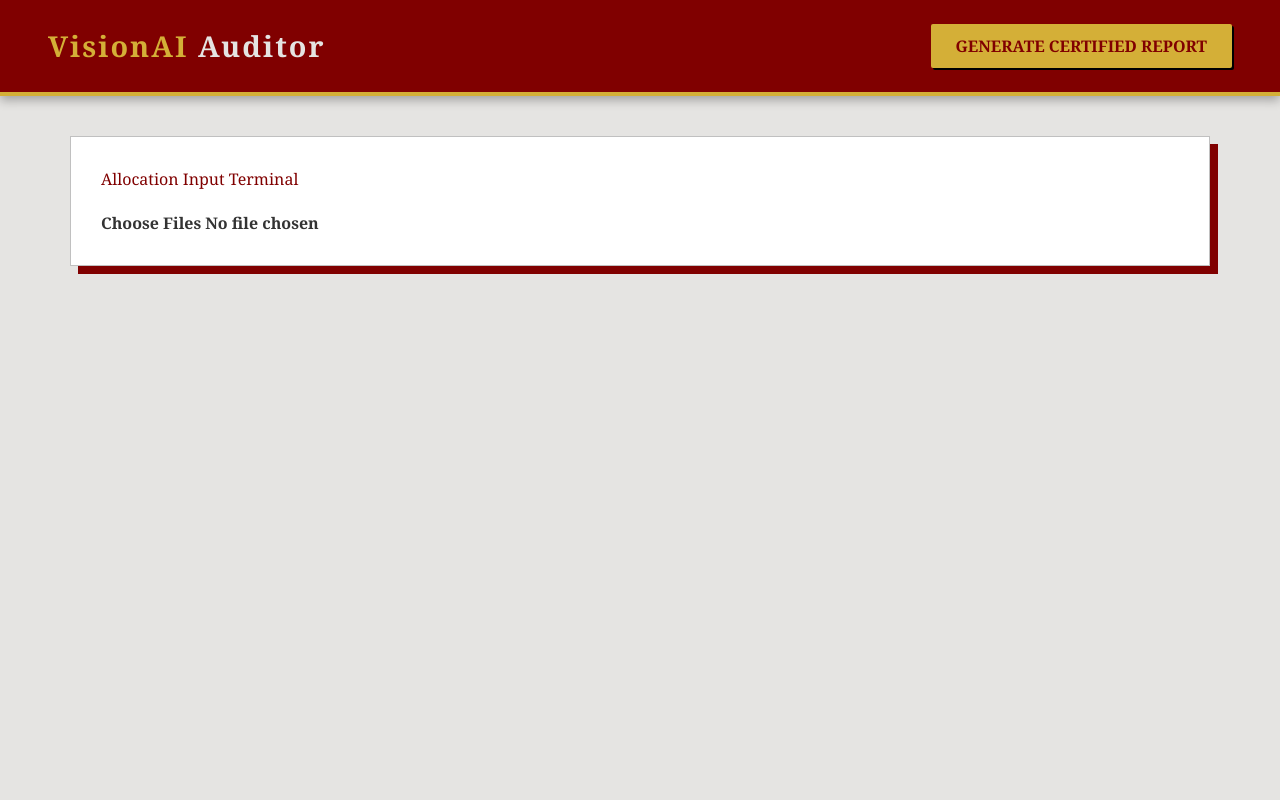
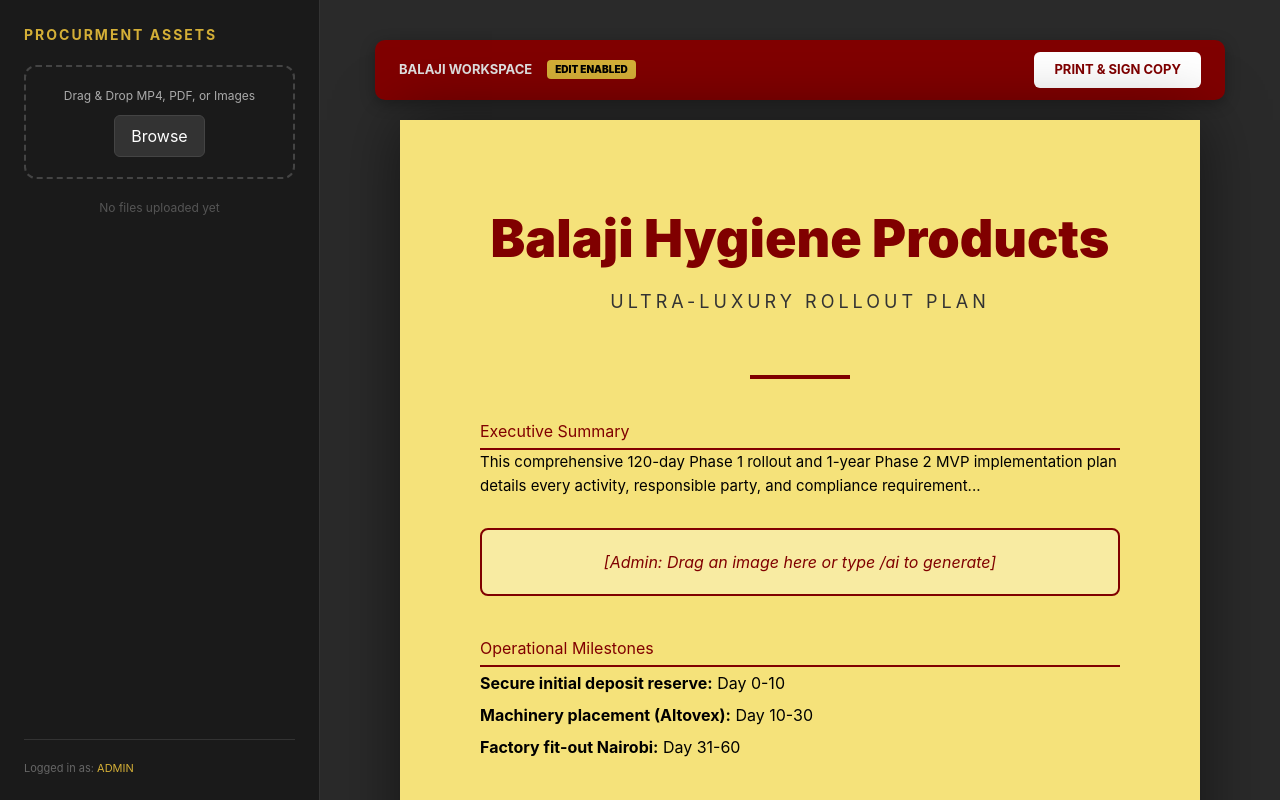
Before and after one commit to dreamteamug-ship-it/vision-ai-auditor, a Next.js app: page / in a window 1280 px wide. Built offline with nearby package versions, Linux system fonts and the light colour scheme.

Commit message:
Update page.tsx

```diff
--- a/src/app/page.tsx
+++ b/src/app/page.tsx
@@ -1,126 +1,133 @@
 "use client";
-import React, { useState } from 'react';
+import React, { useState, useRef } from 'react';
 
-export default function Page() {
-  const [results, setResults] = useState([]);
-  const [isWorking, setIsWorking] = useState(false);
+export default function VisionAIWorkspace() {
+  const [sidebarFiles, setSidebarFiles] = useState<{name: string, type: string}[]>([]);
+  const [isAdmin, setIsAdmin] = useState(true); // Toggle for Admin/Viewer mode
+  const [stamps, setStamps] = useState<{ x: number, y: number }[]>([]);
+  const fileInputRef = useRef<HTMLInputElement>(null);
 
-  async function uploadFiles(e) {
-    const selectedFiles = e.target.files;
-    if (!selectedFiles || selectedFiles.length === 0) return;
-    setIsWorking(true);
-    const formData = new FormData();
-    for (let i = 0; i < selectedFiles.length; i++) {
-      formData.append('files', selectedFiles[i]);
+  // 1. Handle Sidebar Uploads (Left Panel)
+  const handleSidebarUpload = (e: React.ChangeEvent<HTMLInputElement>) => {
+    if (e.target.files) {
+      const files = Array.from(e.target.files);
+      const newFiles = files.map(f => ({ name: f.name, type: f.type }));
+      setSidebarFiles(prev => [...prev, ...newFiles]);
     }
-    try {
-      const resp = await fetch('http://localhost:5000/analyze', { method: 'POST', body: formData });
-      const data = await resp.json();
-      setResults(data.results || []);
-    } catch (err) {
-      alert("ERP System offline.");
-    } finally {
-      setIsWorking(false);
-    }
-  }
+  };
 
-  const handlePrint = () => { window.print(); };
-
-  const totalFiles = results.length;
-  const avgMatch = totalFiles > 0
-    ? Math.round(results.reduce((acc, curr) => acc + parseInt(curr.match), 0) / totalFiles)
-    : 0;
-  const reviewCount = results.filter(r => r.status.includes('REVIEW')).length;
+  // 2. Digital Stamp Logic
+  const addStamp = (e: React.MouseEvent) => {
+    if (!isAdmin) return; // Only admins or designated signers can stamp
+    const rect = e.currentTarget.getBoundingClientRect();
+    const x = e.clientX - rect.left;
+    const y = e.clientY - rect.top;
+    setStamps([...stamps, { x, y }]);
+  };
 
   return (
-    <div style={{ minHeight: '100vh', background: '#E5E4E2', fontFamily: 'Georgia, serif', color: '#333' }}>
+    <div style={{ display: 'flex', height: '100vh', background: '#121212', color: '#e0e0e0', fontFamily: "'Inter', sans-serif" }}>
 
-      {/* Executive Navigation */}
-      <nav className="no-print" style={{
-        background: '#800000', padding: '1.5rem 3rem', color: '#D4AF37',
-        display: 'flex', justifyContent: 'space-between', alignItems: 'center',
-        borderBottom: '4px solid #D4AF37', boxShadow: '0 4px 10px rgba(0,0,0,0.3)'
-      }}>
-        <div style={{ fontSize: '1.8rem', fontWeight: 'bold', letterSpacing: '2px' }}>
-          VisionAI <span style={{ color: '#E5E4E2' }}>Auditor</span>
-        </div>
-        <button onClick={handlePrint} style={{
-          background: '#D4AF37', color: '#800000', border: 'none', padding: '10px 25px',
-          fontWeight: 'bold', cursor: 'pointer', borderRadius: '2px', boxShadow: '2px 2px 0px #000'
-        }}>
-          GENERATE CERTIFIED REPORT
-        </button>
-      </nav>
+      {/* --- LEFT SIDEBAR: FILE LIBRARY --- */}
+      <aside className="no-print" style={{ width: '320px', borderRight: '1px solid #333', padding: '24px', display: 'flex', flexDirection: 'column', background: '#1a1a1a' }}>
+        <h2 style={{ color: '#D4AF37', fontSize: '14px', letterSpacing: '2px', marginBottom: '20px', fontWeight: 'bold' }}>PROCURMENT ASSETS</h2>
 
-      <main style={{ maxWidth: '1200px', margin: '40px auto', padding: '0 30px' }}>
-
-        {/* Print Header */}
-        <div className="print-only" style={{ display: 'none', textAlign: 'center', marginBottom: '40px' }}>
-          <h1 style={{ color: '#800000', marginBottom: '5px' }}>CERTIFIED AUDIT LEDGER</h1>
-          <p style={{ margin: 0, fontWeight: 'bold' }}>RAW MATERIAL ALLOCATION & BUDGET RECONCILIATION</p>
-          <hr style={{ border: '1px solid #D4AF37', marginTop: '20px' }} />
+        <div style={{ border: '2px dashed #444', padding: '20px', textAlign: 'center', marginBottom: '20px', borderRadius: '12px', cursor: 'pointer' }} onClick={() => fileInputRef.current?.click()}>
+          <p style={{ fontSize: '12px', color: '#aaa' }}>Drag & Drop MP4, PDF, or Images</p>
+          <input type="file" multiple ref={fileInputRef} onChange={handleSidebarUpload} style={{ display: 'none' }} />
+          <button style={{ marginTop: '10px', padding: '8px 16px', background: '#333', border: '1px solid #444', color: 'white', borderRadius: '6px', cursor: 'pointer' }}>Browse</button>
         </div>
 
-        {/* Input Console */}
-        <div className="no-print" style={{ background: 'white', padding: '30px', border: '1px solid #C0C0C0', boxShadow: '8px 8px 0px #800000', marginBottom: '40px' }}>
-          <h2 style={{ color: '#800000', margin: 0 }}>Allocation Input Terminal</h2>
-          <input type="file" multiple onChange={uploadFiles} style={{ marginTop: '20px', fontWeight: 'bold' }} />
-          {isWorking && <p style={{ color: '#800000', fontWeight: 'bold' }}>RECONCILING LEDGER...</p>}
+        <div style={{ flex: 1, overflowY: 'auto' }}>
+          {sidebarFiles.length === 0 && <p style={{ fontSize: '12px', color: '#555', textAlign: 'center' }}>No files uploaded yet</p>}
+          {sidebarFiles.map((file, i) => (
+            <div key={i} style={{ padding: '12px', background: '#252525', marginBottom: '8px', borderRadius: '8px', fontSize: '12px', display: 'flex', alignItems: 'center', border: '1px solid #333' }}>
+              <span style={{ marginRight: '10px' }}>{file.type.includes('video') ? '🎥' : file.type.includes('pdf') ? '📄' : '🖼️'}</span>
+              <span style={{ whiteSpace: 'nowrap', overflow: 'hidden', textOverflow: 'ellipsis' }}>{file.name}</span>
+            </div>
+          ))}
         </div>
 
-        {results.length > 0 && (
-          <>
-            <div style={{ background: 'white', border: '2px solid #800000', boxShadow: '8px 8px 0px #C0C0C0', marginBottom: '20px' }}>
-              <table style={{ width: '100%', borderCollapse: 'collapse' }}>
-                <thead>
-                  <tr style={{ background: '#C0C0C0', color: '#800000' }}>
-                    <th style={{ padding: '15px', textAlign: 'left', border: '1px solid #800000' }}>DOCUMENT REFERENCE</th>
-                    <th style={{ padding: '15px', textAlign: 'left', border: '1px solid #800000' }}>AUDIT STATUS</th>
-                    <th style={{ padding: '15px', textAlign: 'left', border: '1px solid #800000' }}>CONFIDENCE</th>
-                  </tr>
-                </thead>
-                <tbody>
-                  {results.map((row, i) => (
-                    <tr key={i} style={{ borderBottom: '1px solid #C0C0C0' }}>
-                      <td style={{ padding: '12px', fontWeight: 'bold', borderRight: '1px solid #C0C0C0' }}>{row.filename}</td>
-                      <td style={{ padding: '12px', borderRight: '1px solid #C0C0C0', color: row.status.includes('✅') ? '#166534' : '#800000', fontWeight: 'bold' }}>{row.status}</td>
-                      <td style={{ padding: '12px', fontWeight: 'bold' }}>{row.match}</td>
-                    </tr>
-                  ))}
-                </tbody>
-              </table>
+        <div style={{ paddingTop: '20px', borderTop: '1px solid #333', fontSize: '11px', color: '#666' }}>
+          Logged in as: <span style={{ color: '#D4AF37' }}>{isAdmin ? 'ADMIN' : 'COLLEAGUE'}</span>
+        </div>
+      </aside>
+
+      {/* --- RIGHT DASHBOARD: INTERACTIVE DOCUMENT --- */}
+      <main style={{ flex: 1, background: '#2a2a2a', overflowY: 'auto', padding: '40px' }}>
+
+        {/* TOP CONTROL BAR */}
+        <div className="no-print" style={{ maxWidth: '850px', margin: '0 auto 20px auto', display: 'flex', justifyContent: 'space-between', alignItems: 'center', background: '#800000', padding: '12px 24px', borderRadius: '10px', boxShadow: '0 4px 15px rgba(0,0,0,0.3)' }}>
+          <div style={{ display: 'flex', gap: '15px', alignItems: 'center' }}>
+            <span style={{ fontWeight: 'bold', fontSize: '13px' }}>BALAJI WORKSPACE</span>
+            {isAdmin && <span style={{ background: '#D4AF37', color: 'black', padding: '2px 8px', borderRadius: '4px', fontSize: '10px', fontWeight: '900' }}>EDIT ENABLED</span>}
+          </div>
+          <button onClick={() => window.print()} style={{ background: 'white', color: '#800000', border: 'none', padding: '8px 20px', borderRadius: '6px', fontWeight: 'bold', cursor: 'pointer', fontSize: '13px' }}>PRINT & SIGN COPY</button>
+        </div>
+
+        {/* THE DOCUMENT PAGE */}
+        <div
+          onClick={addStamp}
+          style={{
+            background: '#f5e27a',
+            width: '800px',
+            margin: '0 auto',
+            padding: '80px',
+            boxShadow: '0 0 60px rgba(0,0,0,0.5)',
+            minHeight: '1123px',
+            color: 'black',
+            position: 'relative',
+            cursor: isAdmin ? 'crosshair' : 'default'
+          }}
+        >
+          {/* Stamps Layer */}
+          {stamps.map((s, i) => (
+            <div key={i} style={{ position: 'absolute', left: s.x - 40, top: s.y - 40, width: '100px', height: '100px', border: '4px solid rgba(255,0,0,0.6)', borderRadius: '50%', display: 'flex', alignItems: 'center', justifyContent: 'center', color: 'rgba(255,0,0,0.6)', fontWeight: '900', transform: 'rotate(-20deg)', pointerEvents: 'none', fontSize: '12px', textAlign: 'center' }}>
+              APPROVED<br/>BALAJI AI
+            </div>
+          ))}
+
+          <h1 style={{ textAlign: 'center', color: '#800000', fontSize: '52px', fontWeight: '900', marginBottom: '10px' }}>Balaji Hygiene Products</h1>
+          <p style={{ textAlign: 'center', fontSize: '18px', letterSpacing: '4px', color: '#333', textTransform: 'uppercase', marginBottom: '60px' }}>Ultra-Luxury Rollout Plan</p>
+
+          <div style={{ height: '4px', background: '#800000', width: '100px', margin: '0 auto 40px auto' }}></div>
+
+          <div contentEditable={isAdmin} suppressContentEditableWarning={true} style={{ outline: 'none' }}>
+            <h3 style={{ color: '#800000', borderBottom: '2px solid #800000', paddingBottom: '5px' }}>Executive Summary</h3>
+            <p style={{ lineHeight: '1.6', fontSize: '15px' }}>
+              This comprehensive 120-day Phase 1 rollout and 1-year Phase 2 MVP implementation plan details every activity, responsible party, and compliance requirement...
+            </p>
+
+            <div style={{ margin: '30px 0', padding: '20px', border: '2px solid #800000', background: 'rgba(255,255,255,0.3)', borderRadius: '8px', textAlign: 'center' }}>
+              <p style={{ fontStyle: 'italic', color: '#800000' }}>[Admin: Drag an image here or type /ai to generate]</p>
             </div>
 
-            {/* Executive Summary */}
-            <div style={{
-              display: 'grid', gridTemplateColumns: 'repeat(3, 1fr)',
-              background: '#800000', color: '#D4AF37', padding: '20px', border: '2px solid #D4AF37'
-            }}>
-              <div style={{ textAlign: 'center' }}>TOTAL DOCUMENTS: {totalFiles}</div>
-              <div style={{ textAlign: 'center', borderLeft: '1px solid #D4AF37', borderRight: '1px solid #D4AF37' }}>AVG ACCURACY: {avgMatch}%</div>
-              <div style={{ textAlign: 'center' }}>REVIEWS REQUIRED: {reviewCount}</div>
+            <h3 style={{ color: '#800000', borderBottom: '2px solid #800000', paddingBottom: '5px', marginTop: '40px' }}>Operational Milestones</h3>
+            <ul style={{ lineHeight: '2' }}>
+              <li><strong>Secure initial deposit reserve:</strong> Day 0-10</li>
+              <li><strong>Machinery placement (Altovex):</strong> Day 10-30</li>
+              <li><strong>Factory fit-out Nairobi:</strong> Day 31-60</li>
+            </ul>
+          </div>
+
+          {/* Footer Signature Area */}
+          <div style={{ marginTop: '100px', display: 'flex', justifyContent: 'space-between', alignItems: 'flex-end' }}>
+            <div style={{ width: '200px', borderTop: '1px solid black', textAlign: 'center', paddingTop: '10px', fontSize: '12px' }}>
+              CHIEF AUDITOR
             </div>
-
-            {/* Signature Section */}
-            <div style={{ marginTop: '50px', display: 'flex', justifyContent: 'space-between', alignItems: 'flex-end' }}>
-              <div style={{ borderTop: '2px solid #333', width: '250px', textAlign: 'center', paddingTop: '10px' }}>
-                <p style={{ fontSize: '0.8rem', margin: 0 }}>Chief Auditor Signature</p>
-              </div>
-              <div style={{ textAlign: 'right' }}>
-                <p style={{ fontSize: '0.8rem', margin: 0, fontStyle: 'italic' }}>System Authenticated: {new Date().toLocaleString()}</p>
-                <p style={{ fontSize: '0.8rem', margin: 0, fontWeight: 'bold', color: '#800000' }}>VERIFIED BY VISIONAI BATCH PROCESSOR</p>
-              </div>
+            <div style={{ width: '200px', borderTop: '1px solid black', textAlign: 'center', paddingTop: '10px', fontSize: '12px' }}>
+              COLLEAGUE SIGNATURE
             </div>
-          </>
-        )}
+          </div>
+        </div>
       </main>
 
       <style>{`
         @media print {
           .no-print { display: none !important; }
-          .print-only { display: block !important; }
           body { background: white !important; }
-          main { margin: 0 !important; max-width: 100% !important; padding: 0 !important; }
+          main { padding: 0 !important; background: white !important; }
+          div { box-shadow: none !important; }
         }
       `}</style>
     </div>
```
